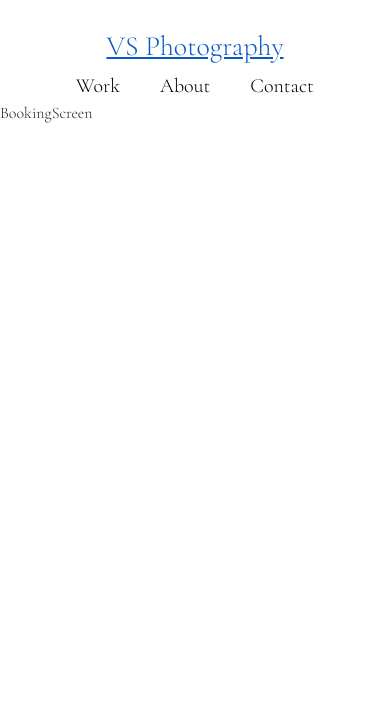
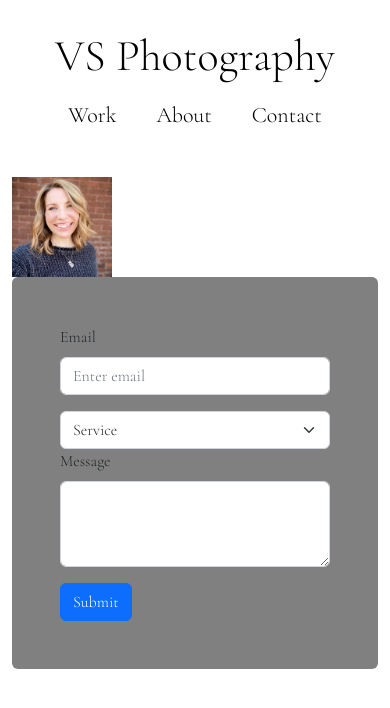
Before and after one commit to ericaemorabito/Victoria_Stewart_Photography, a React (Create React App) app: page /Victoria_Stewart_Photography/contact in a window 390 px wide. Shown: the top 708 px of the page. Built offline with nearby package versions, Linux system fonts and the light colour scheme.

Commit message:
tuned up responsive

```diff
--- a/src/App.js
+++ b/src/App.js
@@ -4,12 +4,12 @@ import { BrowserRouter as Router, Route, Routes } from "react-router-dom";
 import Header from "./components/Header";
 import HomeScreen from "./screens/HomeScreen";
 import AboutScreen from "./screens/AboutScreen";
-import BookingScreen from "./screens/BookingScreen";
 import WorkScreen from "./screens/WorkScreen";
 import EngagementScreen from "./screens/EngagementScreen";
 import WeddingScreen from "./screens/WeddingScreen";
 import PortraitScreen from "./screens/PortraitScreen";
 import MaternityScreen from "./screens/MaternityScreen";
+import ContactScreen from "./screens/ContactScreen";
 
 function App() {
   return (
@@ -46,7 +46,7 @@ function App() {
         ></Route>
         <Route
           path="/Victoria_Stewart_Photography/contact"
-          element={<BookingScreen />}
+          element={<ContactScreen />}
         ></Route>
       </Routes>
     </Router>
--- a/src/components/Header.js
+++ b/src/components/Header.js
@@ -1,12 +1,13 @@
 import React from "react";
 import "../styles/header.css";
 import { Container, Row, Col } from "react-bootstrap";
+import { animate, motion } from "framer-motion";
 import { FontAwesomeIcon } from "@fortawesome/react-fontawesome";
-import {
-  faFacebook,
-  faInstagram,
-  faPinterest,
-} from "@fortawesome/free-brands-svg-icons";
+// import {
+//   faFacebook,
+//   faInstagram,
+//   faPinterest,
+// } from "@fortawesome/free-brands-svg-icons";
 
 const Header = () => {
   const headerInformation = {
@@ -18,32 +19,48 @@ const Header = () => {
     href2: "/Victoria_Stewart_Photography/about",
     link3: "Contact",
     href3: "/Victoria_Stewart_Photography/contact",
-    instaHref: '',
-    facebookHref: '',
-    pinterestHref: ''
+    instaHref: "",
+    facebookHref: "",
+    pinterestHref: "",
+  };
+
+  const hoverVariants = {
+    initial: {
+      scale: 1
+    },
+    hover: {
+      scale: 1.1,
+    },
   };
 
   return (
     <Container fluid className="header">
       <Row className="header-title-row text-center">
         <a href={headerInformation.titlehref}>
-          <h1 className="header-title">{headerInformation.title}</h1>
+          <motion.h1
+            className="header-title"
+            variants={hoverVariants}
+            initial="initial"
+            whileHover="hover"
+          >
+            {headerInformation.title}
+          </motion.h1>
         </a>
       </Row>
-      <Row className="header-icon-row">
+      {/* <Row className="header-icon-row">
         <div className="social-media-div">
           <a href={headerInformation.instaHref}>
-            <FontAwesomeIcon icon={faInstagram} className="mx-2"/>
+            <FontAwesomeIcon icon={faInstagram} className="mx-2" />
           </a>
           <a href={headerInformation.facebookHref}>
-            <FontAwesomeIcon icon={faFacebook} className="mx-2"/>
+            <FontAwesomeIcon icon={faFacebook} className="mx-2" />
           </a>
           <a href={headerInformation.pinterestHref}>
-            <FontAwesomeIcon icon={faPinterest} className="mx-3"/>
+            <FontAwesomeIcon icon={faPinterest} className="mx-3" />
           </a>
         </div>
-      </Row>
-      <Row className="header-nav-row text-center ">
+      </Row> */}
+      <Row className="header-nav-row text-center my-2">
         <Col>
           <a href={headerInformation.href1}>
             <p>{headerInformation.link1}</p>
--- a/src/screens/BookingScreen.js
+++ /dev/null
@@ -1,9 +0,0 @@
-import React from 'react'
-
-const BookingScreen = () => {
-  return (
-    <div>BookingScreen</div>
-  )
-}
-
-export default BookingScreen
--- /dev/null
+++ b/src/screens/ContactScreen.js
@@ -0,0 +1,48 @@
+import React from "react";
+import { Container, Row, Col, Button, Form } from "react-bootstrap";
+import "../styles/contact.css";
+import tory from "../images/tory.jpeg";
+
+const ContactScreen = () => {
+  return (
+    <Container fluid>
+      <Row className="my-5 mx-lg-5 mx-md-3">
+        <Col lg={3} md={0}>
+          <img src={tory} id="contact-image"></img>
+        </Col>
+        <Col lg={6} md={8} sm={12}>
+          <Form id="contact-form" className="p-5 rounded">
+            <Form.Group className="mb-3" controlId="formBasicEmail">
+              <Form.Label>Email</Form.Label>
+              <Form.Control type="email" placeholder="Enter email" />
+            </Form.Group>
+
+            <Form.Select aria-label="Default select example">
+              <Form.Label>Service</Form.Label>
+              <option>Service</option>
+              <option value="Engagement">Engagement</option>
+              <option value="Portrait">Portrait</option>
+              <option value="Maternity">Maternity</option>
+              <option value="Wedding">Wedding</option>
+              <option value="Other">Other</option>
+            </Form.Select>
+
+            <Form.Group
+              className="mb-3"
+              controlId="exampleForm.ControlTextarea1"
+            >
+              <Form.Label>Message</Form.Label>
+              <Form.Control as="textarea" rows={3} />
+            </Form.Group>
+
+            <Button variant="primary" type="submit">
+              Submit
+            </Button>
+          </Form>
+        </Col>
+      </Row>
+    </Container>
+  );
+};
+
+export default ContactScreen;
--- a/src/screens/HomeScreen.js
+++ b/src/screens/HomeScreen.js
@@ -12,7 +12,7 @@ const HomeScreen = () => {
   return (
     <>
       <div className="background-image text-center">
-        <h2>Portrait Photographer based in Murray, Kentucky</h2>
+        <h2 className="mb-4">Portrait Photographer based in Murray, Kentucky</h2>
         <button id="see-portfolio-btn" onClick={handleToWork}>View Portfolio</button>
       </div>
     </>
--- a/src/screens/WorkScreen.js
+++ b/src/screens/WorkScreen.js
@@ -4,10 +4,9 @@ import { motion } from "framer-motion";
 import "../styles/work.css";
 
 import engagement from "../images/engagement/couple.jpg";
-import portrait from '../images/portrait/tory.jpeg'
-import wedding from '../images/wedding/kiss.jpeg'
-import maternity from '../images/maternity/sand.jpg'
-
+import portrait from "../images/portrait/tory.jpeg";
+import wedding from "../images/wedding/kiss.jpeg";
+import maternity from "../images/maternity/sand.jpg";
 
 const imageVariants = {
   hidden: {
@@ -22,8 +21,9 @@ const WorkScreen = () => {
   return (
     <Container className="mt-5">
       <Row className="work-row my-3 flex-wrap">
-        <Col sm={12} lg={5} className="work-card-col" id="portrait-card">
+        <Col sm={12} lg={5} md={8} className="work-card-col" id="portrait-card">
           <a href="/Victoria_Stewart_Photography/engagement">
+            <h3 className="work-card-title">Engagement</h3>
             <motion.img
               src={engagement}
               alt="couple smiling"
@@ -33,10 +33,10 @@ const WorkScreen = () => {
               whileHover="visible"
             ></motion.img>
           </a>
-          <h3 className="work-card-title">Engagement</h3>
         </Col>
-        <Col sm={12} lg={5} className="work-card-col" id="portrait-card">
+        <Col sm={12} lg={5} md={8} className="work-card-col" id="portrait-card">
           <a href="/Victoria_Stewart_Photography/wedding">
+            <h3 className="work-card-title">Wedding</h3>
             <motion.img
               src={wedding}
               alt="couple smiling"
@@ -46,10 +46,10 @@ const WorkScreen = () => {
               whileHover="visible"
             ></motion.img>
           </a>
-          <h3 className="work-card-title">Wedding</h3>
         </Col>
-        <Col sm={12} lg={5} className="work-card-col" id="portrait-card">
+        <Col sm={12} lg={5} md={8} className="work-card-col" id="portrait-card">
           <a href="/Victoria_Stewart_Photography/portrait">
+            <h3 className="work-card-title">Portrait</h3>
             <motion.img
               src={portrait}
               alt="couple smiling"
@@ -59,10 +59,10 @@ const WorkScreen = () => {
               whileHover="visible"
             ></motion.img>
           </a>
-          <h3 className="work-card-title">Portrait</h3>
         </Col>
-        <Col sm={12} lg={5} className="work-card-col" id="portrait-card">
+        <Col sm={12} lg={5} md={8} className="work-card-col" id="portrait-card">
           <a href="/Victoria_Stewart_Photography/maternity">
+            <h3 className="work-card-title">Maternity</h3>
             <motion.img
               src={maternity}
               alt="couple smiling"
@@ -72,7 +72,6 @@ const WorkScreen = () => {
               whileHover="visible"
             ></motion.img>
           </a>
-          <h3 className="work-card-title">Maternity</h3>
         </Col>
       </Row>
     </Container>
--- /dev/null
+++ b/src/styles/contact.css
@@ -0,0 +1,8 @@
+#contact-form {
+  background-color: grey;
+}
+
+#contact-image {
+  height: 100px;
+  width: 100px;
+}
--- a/src/styles/header.css
+++ b/src/styles/header.css
@@ -1,5 +1,10 @@
 .header {
   background-color: transparent;
+}
+
+.header-title {
+  font-size: 2.75rem;
+  font-weight: 500;
 }
 
 .header-icon-row,
@@ -26,6 +31,13 @@ p {
   display: inline;
   padding: 20px;
   font-size: 1.25rem;
+  font-size: 22px;
+}
+
+a:hover {
+  color: black;
+  text-decoration: none;
+
 }
 
 @media only screen and (max-width: 600px) {
--- a/src/styles/home.css
+++ b/src/styles/home.css
@@ -5,30 +5,42 @@
   top: 0;
   z-index: -1;
   background-color: grey;
-  background-image: url('../images/maternity/beach.jpg');
+  background-image: url("../images/maternity/beachdeep.jpg");
   background-size: cover;
   background-repeat: no-repeat;
   color: white;
-  padding-top: 30%;
-  padding-bottom: 30%;
+  padding-top: 42%;
+  padding-bottom: 0%;
+  /* opacity: 0.9; */
 }
 
 h2 {
   font-size: 4rem;
-  font-weight: 700;
+  font-weight: 900;
+  /* background-color: grey; */
+  /* text-shadow: 2px 2px black; */
 }
 
 #see-portfolio-btn {
   color: black;
+  background-color: rgb(145, 174, 193);
   font-size: 1.2rem;
   font-weight: 700;
   padding-top: 10px;
   padding-bottom: 10px;
   padding-left: 6rem;
   padding-right: 6rem;
+  /* border-radius: 50%; */
 }
 
-/* breakpoints
- change backgound image padding top
- change center
- */
+@media (max-width: 1000px) {
+  .background-image {
+    padding-top: 60%;
+  }
+}
+
+@media (max-width: 768px) {
+  .background-image {
+    padding-top: 65%;
+  }
+}
--- a/src/styles/work.css
+++ b/src/styles/work.css
@@ -3,6 +3,10 @@
   width: 100%;
   display: flex;
   justify-content: space-around;
+  margin: 10px;
+}
+
+.work-card-col {
   margin: 10px;
 }
 
@@ -13,10 +17,14 @@ img {
 }
 
 .work-card-title {
-  color: white;
-  font-size: 2.5rem;
-  font-weight: 700;
-  position: relative;
-  left: 40%;
-  bottom: 50%;
+  color: black;
+  font-size: 2rem;
+  font-weight: 500;
+  /* position: relative;
+  bottom: 50%; */
+  text-align: center;
 }
+
+#test:hover .word-card-title {
+    color:blue;
+}
```
Also changed, not shown: 2 other files (tests, documents, lock files or other folders).
